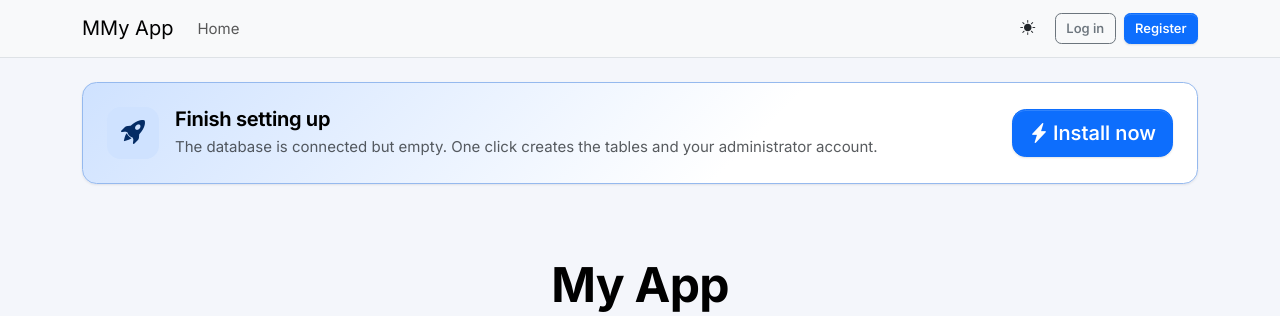
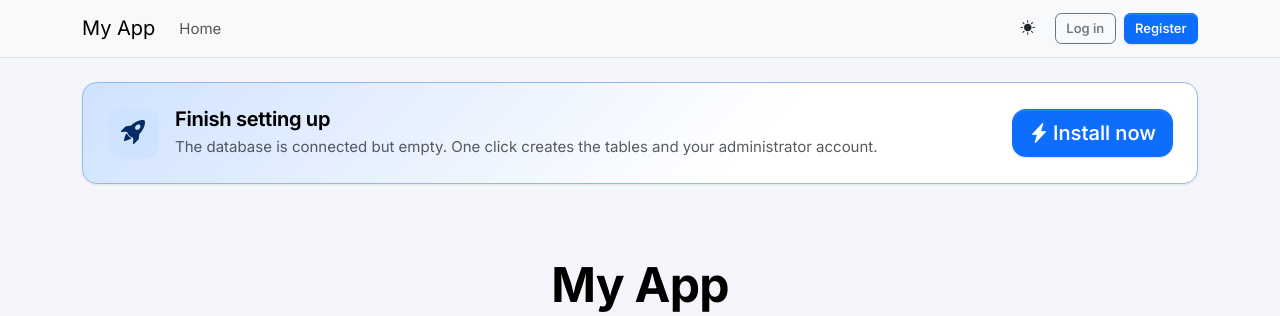
Before and after one commit to godzam/codeigniter3-new, a CodeIgniter app: page /database/ in a window 1280 px wide. Shown: the top 316 px of the page. Run offline with CodeIgniter, Linux system fonts and the light colour scheme; data that the repository does not hold is empty; some libraries are stand-ins or nearby versions.

Commit message:
Test the installer on a fresh MySQL database in CI, document it, fix the brand name
- CI: a smoke step that installs onto a database that does not exist yet and
  checks the sign-in, the lock and the tables.
- README: one-click installer, 'No input file specified' (Apache and nginx),
  what the new .htaccess refuses to serve; .env.example: INSTALLER_ENABLED.
- CSS: hide .brand-initial again (the public navbar showed the name twice).

Co-Authored-By: Claude Sonnet 5.5 <noreply@anthropic.com>
Claude-Session: https://claude.ai/code/session_01EYbe92Bns1mKdy23b7txT8

```diff
--- a/assets/css/app.css
+++ b/assets/css/app.css
@@ -143,6 +143,7 @@ img, svg, video { max-width: 100%; }
 }
 .brand-mark img { width: 100%; height: 100%; object-fit: contain; background: #fff; padding: .2rem; }
 .brand-lockup { display: inline-flex; align-items: center; gap: .65rem; color: inherit; text-decoration: none; font-weight: 700; letter-spacing: -.02em; font-size: 1.1rem; min-width: 0; }
+.brand-initial { display: none; } /* app_brand(): the first letter, for icon-only spots */
 .brand-lockup .brand-name { overflow: hidden; text-overflow: ellipsis; white-space: nowrap; }
 
 /* ---- Buttons ---------------------------------------------------------- */
```
Also changed, not shown: .github/workflows/ci.yml, README.md, 1 other file.
